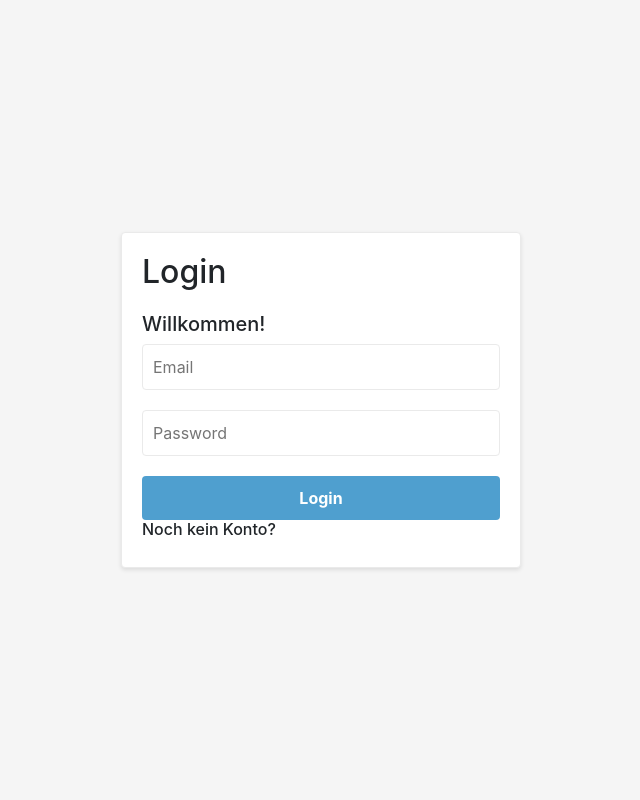
After one commit to amirakupov/ecommerce2, a Django app: page /login/ in a window 1280 px wide. The commit adds this page. Shown: the whole page, without its empty margins (319-959 px from the left). Run offline with Django 4.2, Linux system fonts and the light colour scheme; parts of the project's set-up code (start-up, migrations or seed data) failed here and were passed over; some libraries are stand-ins or nearby versions.

Commit message:
login html

```diff
--- /dev/null
+++ b/store/templates/store/login.html
@@ -0,0 +1,66 @@
+<!DOCTYPE html>
+<html>
+<head>
+    <title>Login</title>
+    <link rel="stylesheet" href="https://cdnjs.cloudflare.com/ajax/libs/twitter-bootstrap/4.6.0/css/bootstrap.min.css">
+    <style>
+        body {
+            display: flex;
+            justify-content: center;
+            align-items: center;
+            height: 100vh;
+            background-color: #f5f5f5;
+        }
+
+        .login-card {
+            max-width: 400px;
+            padding: 20px;
+            background-color: #fff;
+            border: 1px solid #eaeaea;
+            border-radius: 4px;
+            box-shadow: 0 2px 4px rgba(0, 0, 0, 0.1);
+        }
+
+        .login-card h2 {
+            margin-bottom: 20px;
+        }
+
+        .login-card input[type="email"],
+        .login-card input[type="password"] {
+            width: 100%;
+            padding: 10px;
+            border: 1px solid #eaeaea;
+            border-radius: 4px;
+            margin-bottom: 20px;
+        }
+
+        .login-card button {
+            width: 100%;
+            padding: 10px;
+            background-color: #4f9fcf;
+            border: none;
+            color: #fff;
+            font-weight: bold;
+            cursor: pointer;
+            border-radius: 4px;
+        }
+
+        .login-card button:hover {
+            background-color: #4691be;
+        }
+    </style>
+</head>
+<body>
+    <div class="login-card">
+        <h2>Login</h2>
+        <h5>Willkommen!</h5>
+        <form method="post">
+            {% csrf_token %}
+            <input type="email" name="username" placeholder="Email" required>
+            <input type="password" name="password" placeholder="Password" required>
+            <button type="submit">Login</button>
+        </form>
+        <h6>Noch kein Konto?</h6>
+    </div>
+</body>
+</html>
--- a/store/urls.py
+++ b/store/urls.py
@@ -7,6 +7,7 @@ urlpatterns = [
 	path('cart/', views.cart, name="cart"),
 	path('checkout/', views.checkout, name="checkout"),
 	path('category/<int:category_id>/', views.category, name='category'),
+	path('login/', views.login_view, name='login'),
 
 	path('update_item/', views.updateItem, name="update_item"),
 	path('process_order/', views.processOrder, name="process_order"),
--- a/store/views.py
+++ b/store/views.py
@@ -18,15 +18,23 @@ def store(request):
     return render(request, 'store/store.html', context)
 
 def menu(request):
+    data = cartData(request)
+    cartItems = data['cartItems']
     categories = Category.objects.all()
-    return render(request, 'store/menu.html', {'categories': categories})
+    return render(request, 'store/menu.html', {'categories': categories, 'cartItems': cartItems})
 
 def category(request, category_id):
+    data = cartData(request)
+    cartItems = data['cartItems']
     category = get_object_or_404(Category, pk=category_id)
     products = Product.objects.filter(category=category)
-    return render(request, 'store/category.html', {'category': category, 'products': products})
+    return render(request, 'store/category.html', {'category': category, 'products': products, 'cartItems': cartItems})
+
+def login_view(request):
+
+    return render(request, 'store/login.html')
+
 def cart(request):
-
     data = cartData(request)
     cartItems = data['cartItems']
     order = data['order']
```
Also changed, not shown: static/css/main.css (+27 -0 lines), store/templates/store/main.html (+6 -4 lines), db.sqlite3.
